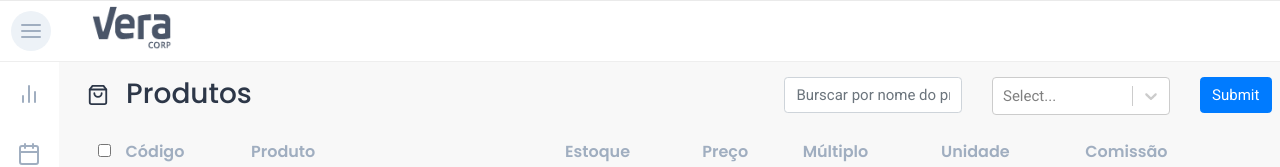
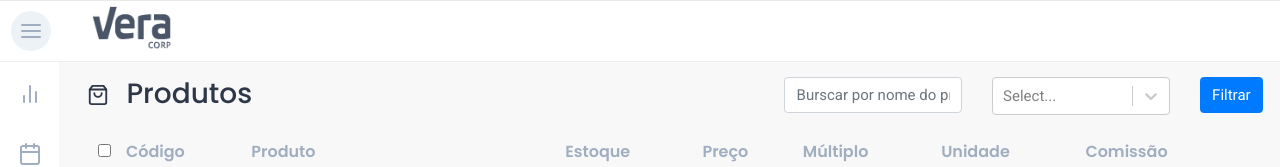
Before and after one commit to Neferson/vera_frontend, a Next.js app: page / in a window 1280 px wide. Shown: the top 167 px of the page. Built offline with nearby package versions, Linux system fonts and the light colour scheme.

Commit message:
ATualização da Index

```diff
--- a/pages/index.tsx
+++ b/pages/index.tsx
@@ -105,7 +105,7 @@ export default function Home() {
 
                     <Form.Group as={Col} sm={1} className="">
                       <Button type="submit">
-                        Submit
+                        Filtrar
                       </Button>
                     </Form.Group>
 
```
